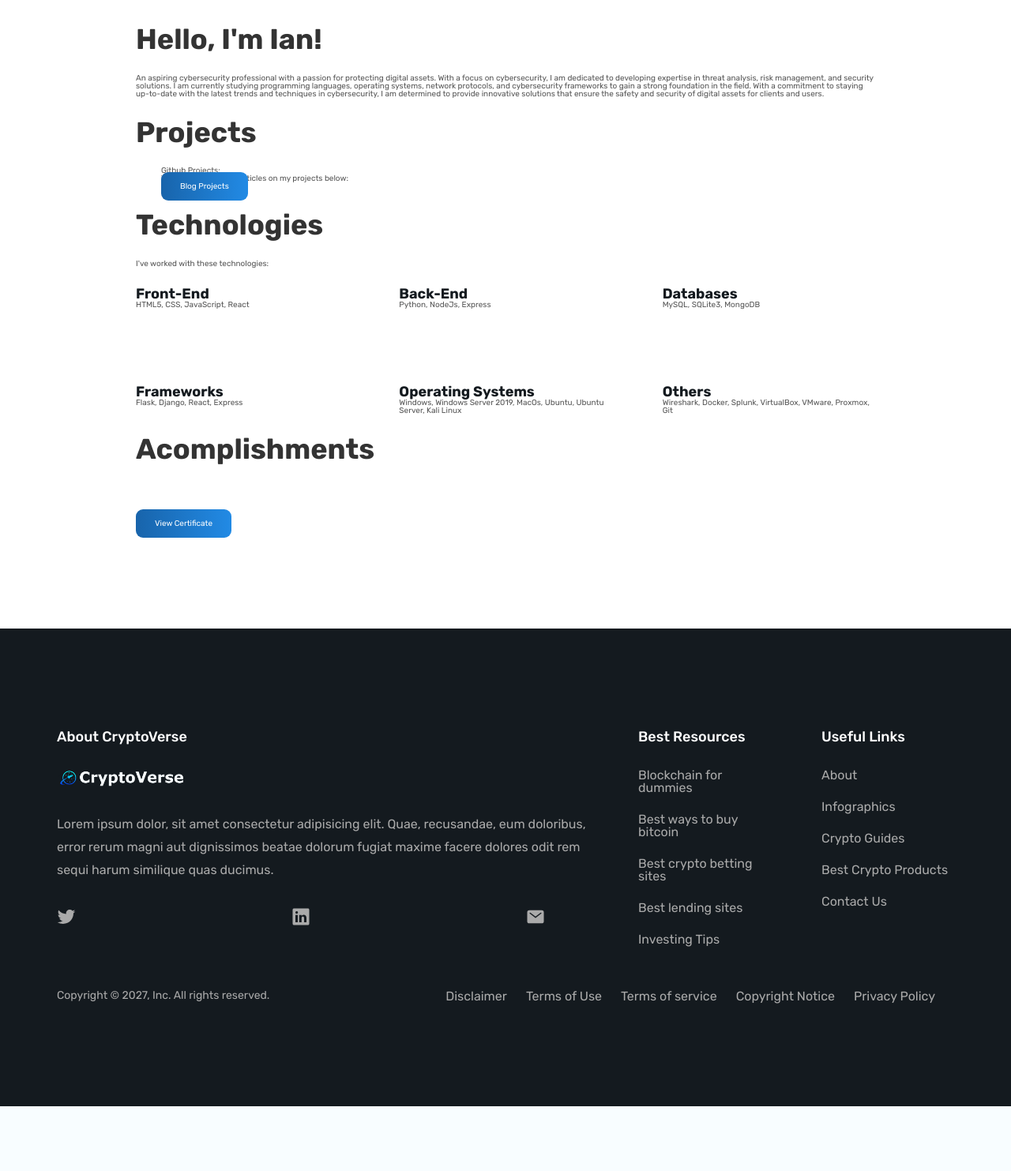
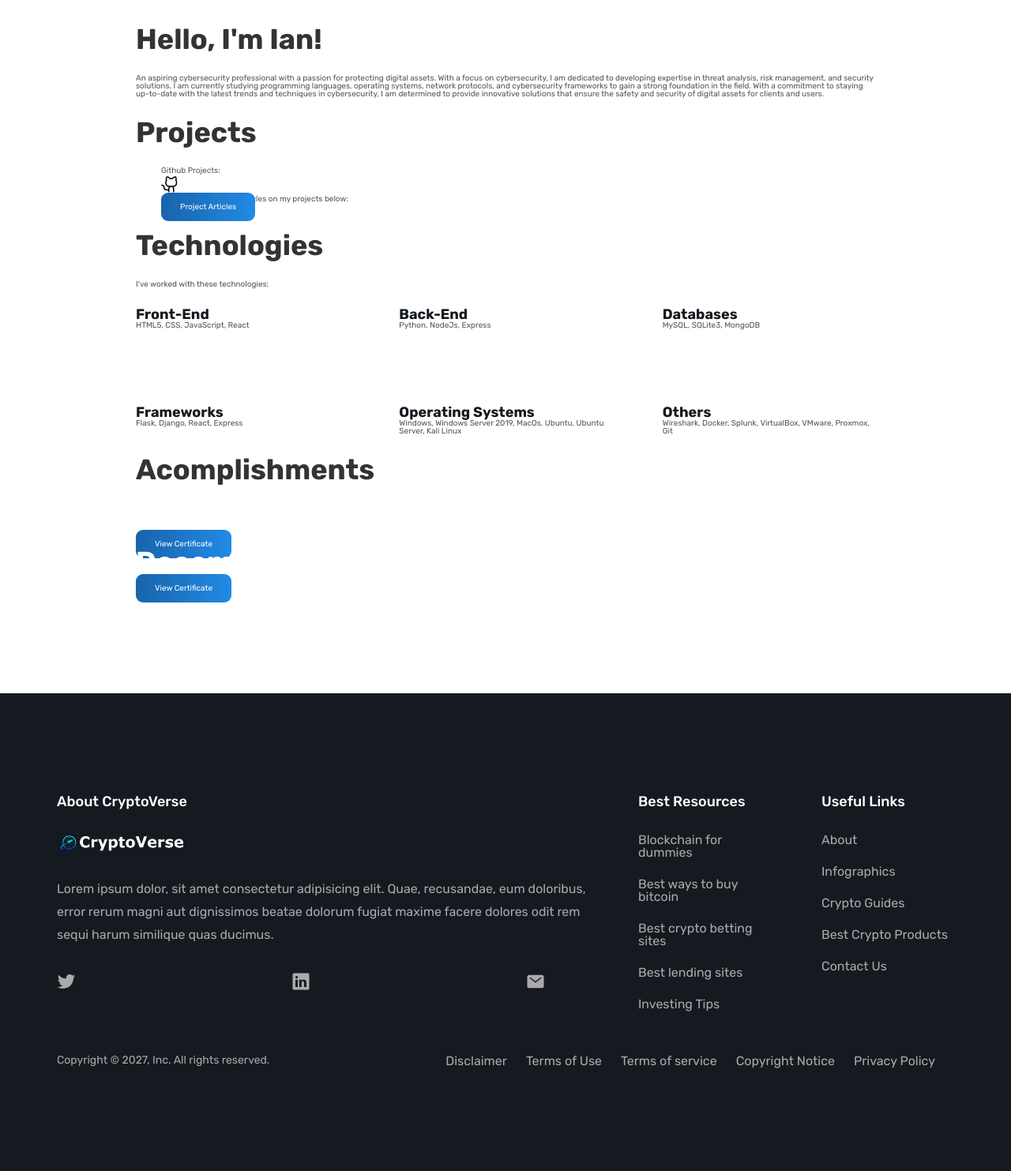
Before and after one commit to ianmaloney14/blogs, a Django app: page / in a window 1280 px wide. Shown: the part 66-1549 px from the top of the page at 79% size. Before the commit the page ends 1467 px from the top, so only its background shows below. Run offline with Django 4.2, Linux system fonts and the light colour scheme.

Commit message:
style portfolio page

```diff
--- a/cyber_sec/cyber_blog/blog_app/static/css/general.css
+++ b/cyber_sec/cyber_blog/blog_app/static/css/general.css
@@ -204,6 +204,10 @@ hr {
     color: #fff;
 }
 
+.font--blue {
+    color: #1864ab;
+}
+
 .font--bold {
     font-weight: 700;
 }
--- a/cyber_sec/cyber_blog/blog_app/templates/base.html
+++ b/cyber_sec/cyber_blog/blog_app/templates/base.html
@@ -25,7 +25,7 @@
         <header>
             <nav class="navbar">
                 <div class="nav-header-link">
-                    <a href="{% url 'portfolio' %}"><h1>Portfolio</h1></a>
+                    <a href="{% url 'portfolio' %}"><h1 class="font--white">Portfolio</h1></a>
                 </div>
                 <div class="nav-items-list">
                     <ul>
--- a/cyber_sec/cyber_blog/blog_app/templates/portfolio.html
+++ b/cyber_sec/cyber_blog/blog_app/templates/portfolio.html
@@ -17,10 +17,11 @@
             <div class="container--3">
                 <div>
                     <p class="article-paragraphs">Github Projects:</p>
+                    <a target="_blank" href="https://github.com/ianmaloney14"><svg class="social-icons" xmlns="http://www.w3.org/2000/svg" width="32" height="32" fill="#000000" viewBox="0 0 256 256"><path d="M208.31,75.68A59.78,59.78,0,0,0,202.93,28,8,8,0,0,0,196,24a59.75,59.75,0,0,0-48,24H124A59.75,59.75,0,0,0,76,24a8,8,0,0,0-6.93,4,59.78,59.78,0,0,0-5.38,47.68A58.14,58.14,0,0,0,56,104v8a56.06,56.06,0,0,0,48.44,55.47A39.8,39.8,0,0,0,96,192v8H72a24,24,0,0,1-24-24A40,40,0,0,0,8,136a8,8,0,0,0,0,16,24,24,0,0,1,24,24,40,40,0,0,0,40,40H96v16a8,8,0,0,0,16,0V192a24,24,0,0,1,48,0v40a8,8,0,0,0,16,0V192a39.8,39.8,0,0,0-8.44-24.53A56.06,56.06,0,0,0,216,112v-8A58.14,58.14,0,0,0,208.31,75.68ZM200,112a40,40,0,0,1-40,40H112a40,40,0,0,1-40-40v-8a41.74,41.74,0,0,1,6.9-22.48A8,8,0,0,0,80,73.83a43.81,43.81,0,0,1,.79-33.58,43.88,43.88,0,0,1,32.32,20.06A8,8,0,0,0,119.82,64h32.35a8,8,0,0,0,6.74-3.69,43.87,43.87,0,0,1,32.32-20.06A43.81,43.81,0,0,1,192,73.83a8.09,8.09,0,0,0,1,7.65A41.72,41.72,0,0,1,200,104Z"></path></svg></a>
                 </div>
                 <div>
                     <p class="article-paragraphs">You can find detailed articles on my projects below:</p>
-                    <a href="{% url 'home' %}" class="button article-paragraphs">Blog Projects</a>
+                    <a href="{% url 'home' %}" class="button article-paragraphs">Project Articles</a>
                 </div>
             </div>
 
@@ -60,10 +61,17 @@
             </div>
 
         <h2 class="heading-secondary font--grey margin-bottom-sm margin-top-sm">Acomplishments</h2>
-        <div class="acomplishments">
-            <h1 class="heading-h1 font--white">December 2022</h1>
-            <p class="article-paragraphs font--white">CodingDojo: Full-Stack Web Developement Bootcamp</p>
-            <a class="button article-paragraphs font--white" target="_blank" href="http://drive.google.com/uc?export=view&id=1aHpk_2PQud0YIZ-Epeqi8UHcTkrH1zYn">View Certificate</a>
+        <div class="acomplishments-box">
+            <div class="acomplishments">
+                <h1 class="heading-h1 font--white">April 2023</h1>
+                <p class="article-paragraphs font--white">CompTIA Network+</p>
+                <a class="button article-paragraphs font--white" target="_blank" href="#">View Certificate</a>
+            </div>
+            <div class="acomplishments">
+                <h1 class="heading-h1 font--white">December 2022</h1>
+                <p class="article-paragraphs font--white">Full-Stack Web Developement Bootcamp</p>
+                <a class="button article-paragraphs font--white" target="_blank" href="http://drive.google.com/uc?export=view&id=1aHpk_2PQud0YIZ-Epeqi8UHcTkrH1zYn">View Certificate</a>
+            </div>
         </div>
     </div>
 
```
Also changed, not shown: cyber_sec/cyber_blog/blog_app/static/css/style.css (+12 -6 lines).
